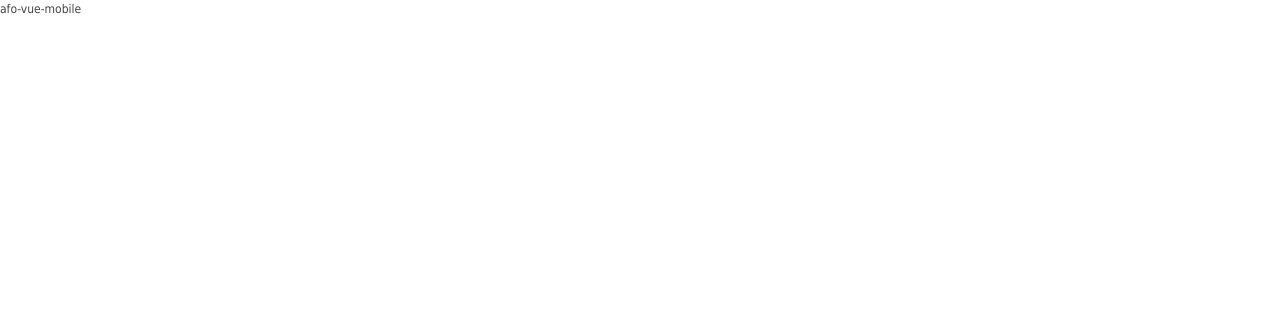
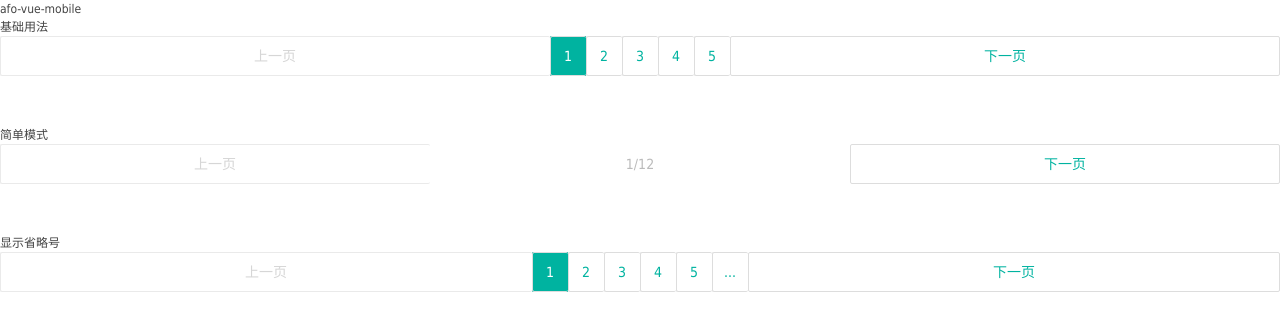
Before and after one commit to chenjinxinlove/afo-react-mobile, a React app: page /pagination in a window 1280 px wide. Shown: the top 330 px of the page. Built offline with nearby package versions, Linux system fonts and the light colour scheme.

Commit message:
pagination

```diff
--- a/src/App.tsx
+++ b/src/App.tsx
@@ -7,6 +7,7 @@ import IconDemo from './pageages/icon/demo/index';
 import LoadingDemo from './pageages/loading/demo//index';
 import NavbarDemo from './pageages/navbar/demo//index';
 import NoticeBarDeom from './pageages/notice-bar/demo/index';
+import PaginationDeom from './pageages/pagination/demo/index';
 import RadeDemo from './pageages/rate/demo/index';
 import TabDemo from './pageages/tab/demo/index';
 import TabBarDeom from './pageages/tabbar/demo/index';
@@ -33,6 +34,7 @@ class App extends React.Component {
                 <Route path="/tabbar" component={TabBarDeom} />
                 <Route path="/card" component={RadeDemo} />
                 <Route path="/tab" component={TabDemo} />
+                <Route path="/pagination" component={PaginationDeom} />
               </main>
         </div>
       </BrowserRouter>
--- /dev/null
+++ b/src/pageages/pagination/demo/index.tsx
@@ -0,0 +1,24 @@
+import * as React from 'react';
+import Pagination from '../index';
+
+class PaginationDeom extends React.Component<any> {
+  onChange = (index: number) => {
+    window.console.log(index)
+  }
+  render() {
+    return (
+      <div>
+        <p>基础用法</p>
+        <Pagination value={1} total={214} pageSize={5} onChange={this.onChange}/>
+        <div style={{height: "50px"}} />
+        <p>简单模式</p>
+        <Pagination value={1} count={12} mode="simple"/>
+        <div style={{height: "50px"}} />
+        <p>显示省略号</p>
+        <Pagination value={1} total={125} show-page={5} ellipses={true}/>
+      </div>
+    );
+  }
+}
+
+export default PaginationDeom;
--- /dev/null
+++ b/src/pageages/pagination/index.tsx
@@ -0,0 +1,150 @@
+import classnames from 'classnames';
+import * as React from 'react';
+import './style/pagination.styl';
+
+export interface PaginationProps{
+  value: number,
+  prevText?: string;
+  nextText?: string;
+  count?: number;
+  ellipses?: boolean;
+  mode?:'multi'| 'simple';
+  pageSize?:number;
+  showPage?:number;
+  total?:number;
+  className?: string;
+  style?: React.CSSProperties;
+  onChange?: (index: number) => void;
+}
+
+class Pagination extends React.Component<PaginationProps, any> {
+  static defaultProps = {
+    mode: 'multi',
+    pageSize: 10,
+    showPage: 5,
+    total: 0
+  }
+  static state = {
+    value: 0,
+    computedPageCount: 0
+  }
+  componentWillMount () {
+    const {count, total, pageSize, value} = this.props;
+    const c = count || Math.ceil((total || 0) / (pageSize || 5))
+    this.setState({
+      computedPageCount: Math.max(1, c),
+      value
+    })
+  }
+  selectPage (page: number) {
+    page = Math.max(1, page)
+    page = Math.min(this.state.computedPageCount, page)
+    if (this.state.value !== page) {
+      this.setState({
+        value: page
+      })
+      this.props.onChange ? this.props.onChange(page) : ''
+    }
+  }
+  pages () {
+    const {value, computedPageCount} = this.state;
+    const {
+      ellipses,
+      pageSize,
+      showPage,
+    } = this.props;
+    const pages = []
+    const pageCount = computedPageCount
+
+    let startPage = 1
+    let endPage = pageCount
+    const isMaxSized = showPage !== undefined && showPage < pageCount
+    if (isMaxSized) {
+      startPage = Math.max(value - Math.floor((pageSize || 10) / 2), 1)
+      endPage = startPage + (showPage || 5) - 1
+    }
+    if (endPage > pageCount) {
+      endPage = pageCount
+      startPage = endPage - (showPage || 5) + 1
+    }
+    for (let num = startPage; num <= endPage; num++) {
+      const page = this.makePage(num, num, num === value)
+      pages.push(page)
+    }
+    if (isMaxSized && (showPage || 5) > 0 && ellipses) {
+      if (startPage > 1) {
+        const previousPageSet = this.makePage(startPage - 1, '...', false)
+        pages.unshift(previousPageSet)
+      }
+      if (endPage < pageCount) {
+        const nextPageSet = this.makePage(endPage + 1, '...', false)
+        pages.push(nextPageSet)
+      }
+    }
+    return pages
+  }
+  makePage (num:number, text: any, active: any) {
+    return { num, text, active }
+  }
+  render () {
+    const {
+      prevText,
+      nextText,
+      mode,
+      style,
+      className
+    } = this.props;
+    const {value, computedPageCount} = this.state;
+    const isMultiMode = mode === 'multi';
+    const paginationCls = classnames('afo-pagination', className, {
+      'afo-pagination--simple': !isMultiMode
+    })
+    const prevCls = classnames({
+      'afo-hairline': true,
+      'afo-pagination__item': true,
+      'afo-pagination__item--disabled': value === 1,
+      'afo-pagination__prev': true
+    })
+    const nextCls = classnames({
+      'afo-hairline': true,
+      'afo-pagination__item': true,
+      'afo-pagination__item--disabled': value === computedPageCount,
+      'afo-pagination__next': true
+    })
+    const pageDesc = value + '/' + computedPageCount;
+    const pages = this.pages();
+    return (
+      <ul className={paginationCls} style={style}>
+        <li className={prevCls} onClick={() => this.selectPage(value - 1)}>
+          {prevText || '上一页'}
+        </li>
+        {
+          isMultiMode ? pages.map((page: {num: number, text: any, active: any}): any => {
+            return (
+              <li
+                key={page.num}
+                className={classnames({
+                  "afo-hairline": true,
+                  "afo-pagination__item": true,
+                  "afo-pagination__page": true,
+                  'afo-pagination__item--active': page.active
+                })}
+                onClick={() => this.selectPage(page.num)}
+              >
+                {page.text}
+              </li>
+            )
+          }) : ''
+        }
+        {
+          !isMultiMode?<li className="afo-pagination__page-desc">{ pageDesc }</li>:''
+        }
+        <li className={nextCls} onClick={() =>  this.selectPage(value + 1)}>
+          {nextText || '下一页'}
+        </li>
+      </ul>
+    )
+  }
+}
+
+export default Pagination;
--- /dev/null
+++ b/src/pageages/pagination/style/pagination.styl
@@ -0,0 +1,48 @@
+@require "../../../common/stylus/variable.styl"
+@require "../../../common/stylus/mixin.styl"
+.afo-hairline
+  border-1px($btn-default-border)
+.afo-pagination
+  display: flex
+  text-align: center
+  line-height: 40px
+  font-size: 14px
+  &__item
+    flex: 1
+    height: 40px
+    min-width: 36px
+    color: $brand-primary
+    background-color: $fill-base
+    box-sizing: border-box
+    user-select: none
+    border-1px($btn-default-border)
+    &:active
+      background-color: $brand-primary
+      color: $fill-base
+      opacity: 0.8
+    &::after
+      border-width: 1px 0 1px 1px
+    &:last-child::after
+      border-right-width: 1px
+    &--disabled,
+    &--disabled:active
+      background-color: $fill-base
+      color: $color-text-disabled
+      opacity: 0.6
+    &--active
+      color: $fill-base
+      background-color: $brand-primary
+  &__prev,
+  &__next
+    padding: 0 5px
+  &__page
+    flex-grow: 0
+  &__page-desc
+    flex: 1
+    height: 40px
+    color: $color-text-disabled
+  &--simple
+    .van-pagination__prev,
+    .van-pagination__next
+      &::after
+        border-width: 1px
```
